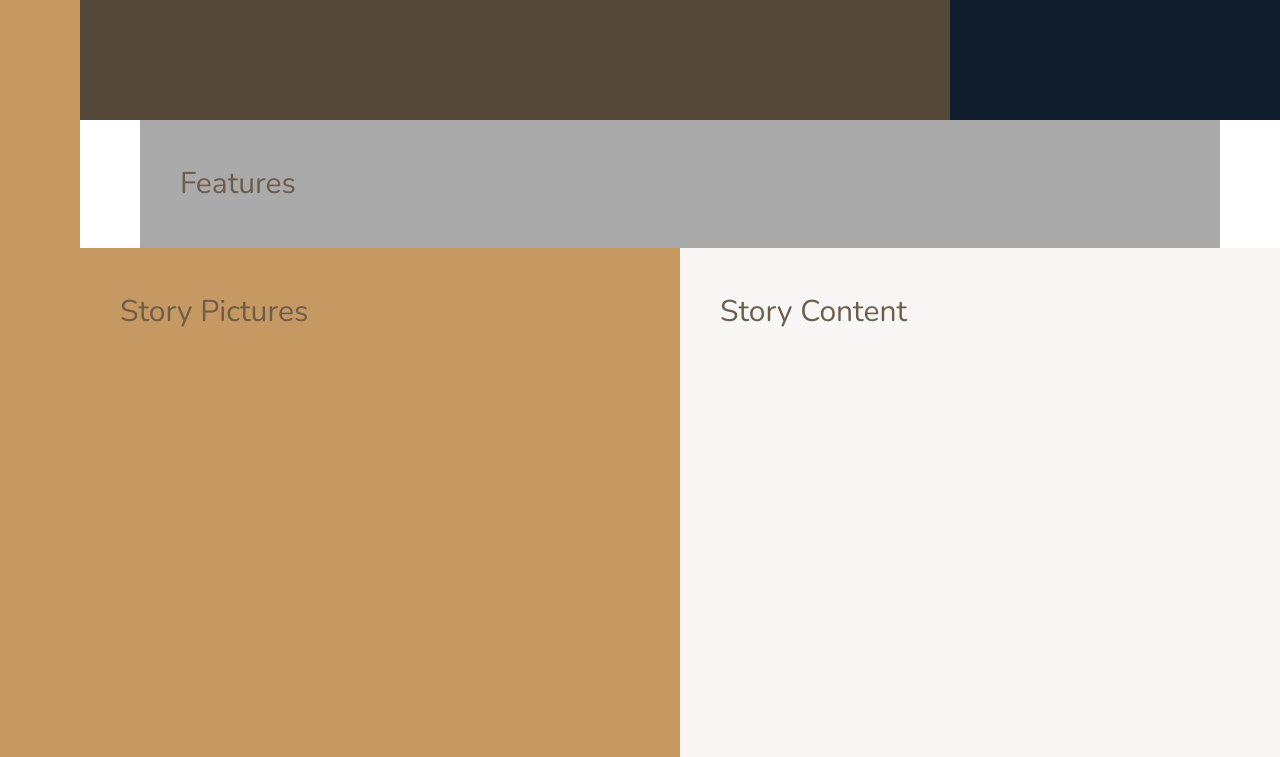
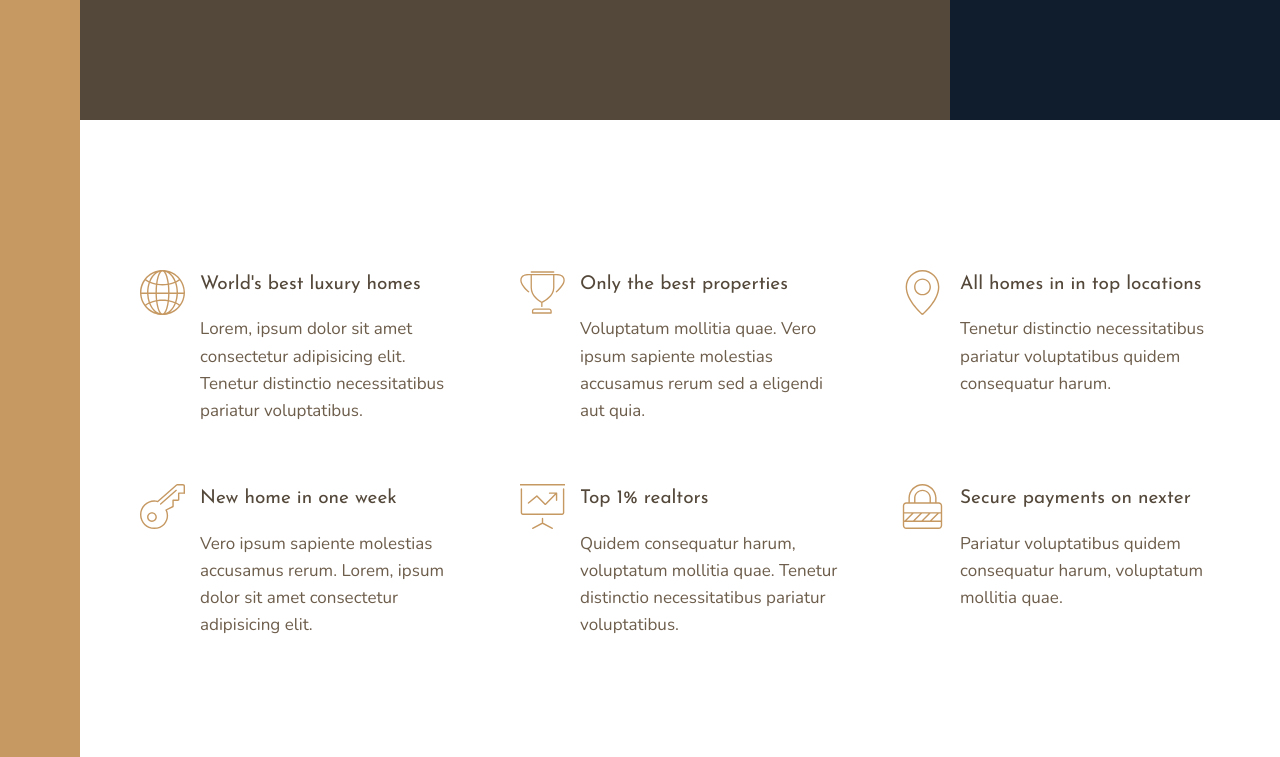
Before and after one commit to Souravbanerjeedata/Nexter--a-real-estate-landing-page, a website: page index.html in a window 1280 px wide. Shown: the part 520-1277 px from the top of the page. Drawn offline with nearby package versions, Linux system fonts and the light colour scheme.

Commit message:
Building the Features Section - Part 2

```diff
--- a/index.html
+++ b/index.html
@@ -18,7 +18,68 @@
     <div class="sidebar">Sidebar</div>
     <header class="header">Header</header>
     <div class="realtors">Top 3 realtors</div>
-    <section class="features">Features</section>
+    <section class="features">
+      <div class="feature">
+        <svg class="feature__icon">
+          <use xlink:href="img/sprite.svg#icon-global"></use>
+        </svg>
+        <h4 class="heading-4 heading-4--dark">World's best luxury homes</h4>
+        <p class="feature__text">
+          Lorem, ipsum dolor sit amet consectetur adipisicing elit. Tenetur
+          distinctio necessitatibus pariatur voluptatibus.
+        </p>
+      </div>
+      <div class="feature">
+        <svg class="feature__icon">
+          <use xlink:href="img/sprite.svg#icon-trophy"></use>
+        </svg>
+        <h4 class="heading-4 heading-4--dark">Only the best properties</h4>
+        <p class="feature__text">
+          Voluptatum mollitia quae. Vero ipsum sapiente molestias accusamus
+          rerum sed a eligendi aut quia.
+        </p>
+      </div>
+      <div class="feature">
+        <svg class="feature__icon">
+          <use xlink:href="img/sprite.svg#icon-map-pin"></use>
+        </svg>
+        <h4 class="heading-4 heading-4--dark">All homes in in top locations</h4>
+        <p class="feature__text">
+          Tenetur distinctio necessitatibus pariatur voluptatibus quidem
+          consequatur harum.
+        </p>
+      </div>
+      <div class="feature">
+        <svg class="feature__icon">
+          <use xlink:href="img/sprite.svg#icon-key"></use>
+        </svg>
+        <h4 class="heading-4 heading-4--dark">New home in one week</h4>
+        <p class="feature__text">
+          Vero ipsum sapiente molestias accusamus rerum. Lorem, ipsum dolor sit
+          amet consectetur adipisicing elit.
+        </p>
+      </div>
+      <div class="feature">
+        <svg class="feature__icon">
+          <use xlink:href="img/sprite.svg#icon-presentation"></use>
+        </svg>
+        <h4 class="heading-4 heading-4--dark">Top 1% realtors</h4>
+        <p class="feature__text">
+          Quidem consequatur harum, voluptatum mollitia quae. Tenetur distinctio
+          necessitatibus pariatur voluptatibus.
+        </p>
+      </div>
+      <div class="feature">
+        <svg class="feature__icon">
+          <use xlink:href="img/sprite.svg#icon-lock"></use>
+        </svg>
+        <h4 class="heading-4 heading-4--dark">Secure payments on nexter</h4>
+        <p class="feature__text">
+          Pariatur voluptatibus quidem consequatur harum, voluptatum mollitia
+          quae.
+        </p>
+      </div>
+    </section>
     <div class="story__pictures">Story Pictures</div>
     <div class="story__content">Story Content</div>
     <section class="homes">Homes</section>
--- a/sass/_base.scss
+++ b/sass/_base.scss
@@ -43,9 +43,4 @@ body {
     [center-end]
     minmax(6rem, 1fr)
     [full-end];
-
-  & > * {
-    padding: 40px;
-    font-size: 3rem;
-  }
 }
--- a/sass/_features.scss
+++ b/sass/_features.scss
@@ -1,6 +1,30 @@
 @use "./base" as base;
 
 .features {
-  background-color: base.$color-grey-light-2;
   grid-column: center-start / center-end;
+
+  margin: 15rem 0;
+
+  display: grid;
+  // grid-template-columns: repeat(3, 1fr);
+  grid-template-columns: repeat(auto-fit, minmax(25rem, 1fr));
+  gap: 6rem;
+  align-items: flex-start;
 }
+
+.feature {
+  display: grid;
+  grid-template-columns: min-content 1fr;
+  gap: 1.5rem;
+
+  &__icon {
+    fill: base.$color-primary;
+    width: 4.5rem;
+    height: 4.5rem;
+    grid-row: 1 / span 2;
+  }
+
+  &__text {
+    font-size: 1.7rem;
+  }
+}
--- a/sass/_typography.scss
+++ b/sass/_typography.scss
@@ -0,0 +1,27 @@
+@use "./base" as base;
+
+%heading {
+  font-family: base.$font-display;
+  font-weight: 400;
+}
+
+.heading-1 {
+  @extend %heading;
+}
+.heading-2 {
+  @extend %heading;
+}
+.heading-3 {
+  @extend %heading;
+}
+.heading-4 {
+  @extend %heading;
+  font-size: 1.9rem;
+
+  &--light {
+    color: base.$color-grey-light-1;
+  }
+  &--dark {
+    color: base.$color-grey-dark-1;
+  }
+}
```
Also changed, not shown: img/text.txt (deleted, +0 -18 lines), css/style.css, 1 other file.
